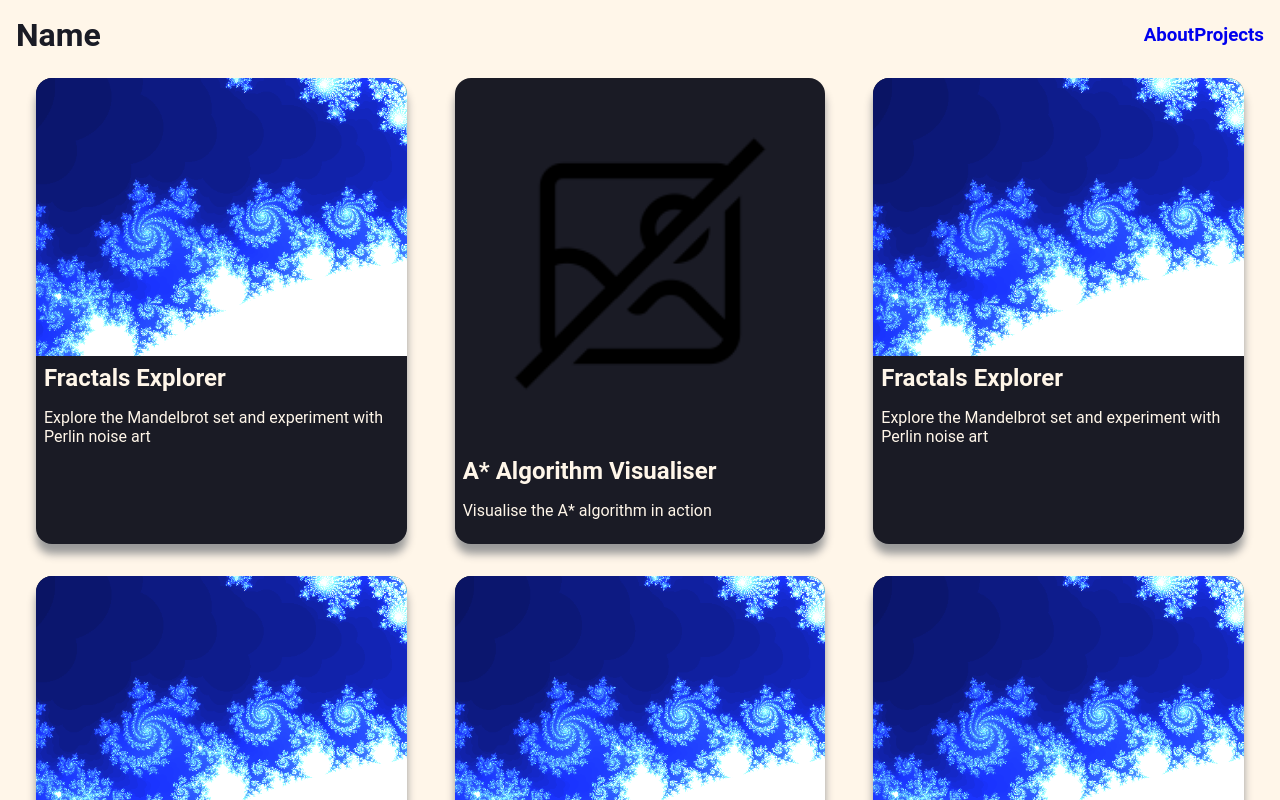
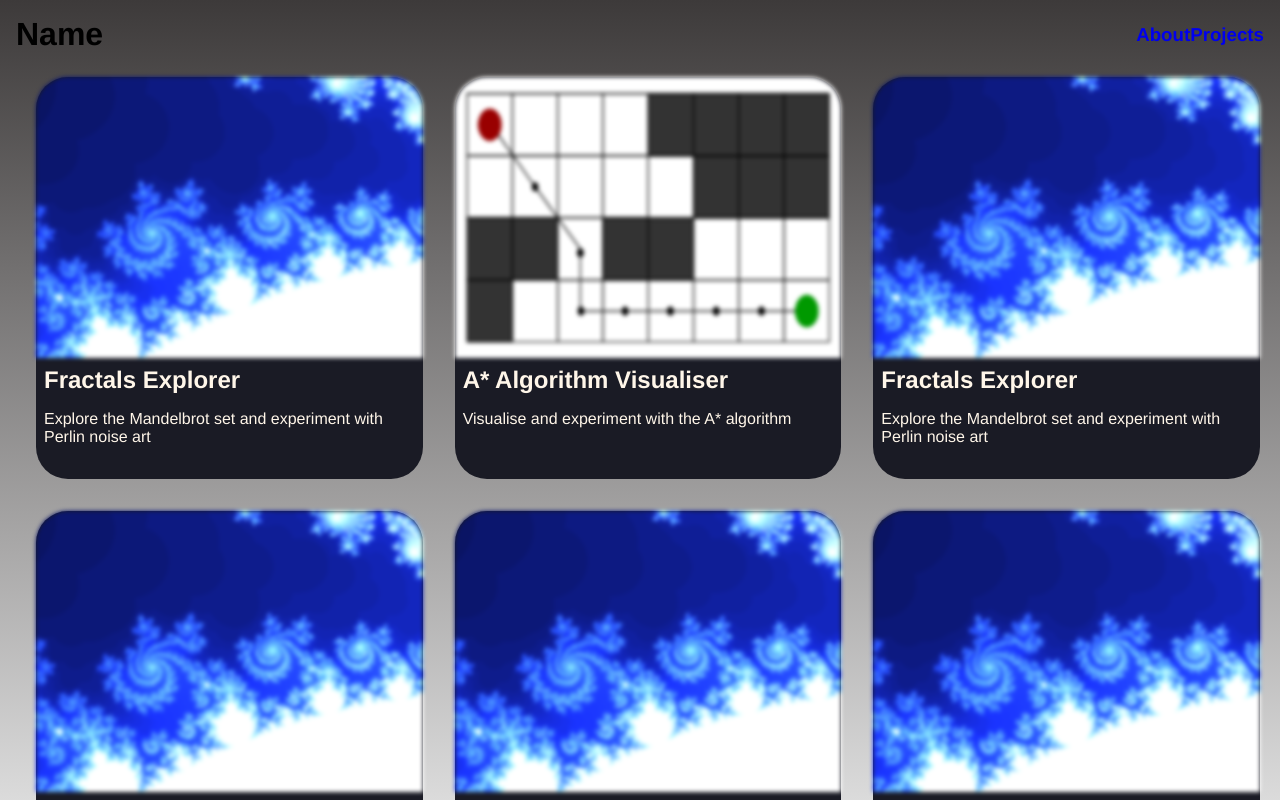
Before and after one commit to Septy2000/Portfolio-Website, a Next.js app: page / in a window 1280 px wide. Shown: the top 800 px of the page. Built offline with nearby package versions, Linux system fonts and the light colour scheme.

Commit message:
Modified Cards transitions and removed flex wrapper

```diff
--- a/src/app/page.tsx
+++ b/src/app/page.tsx
@@ -6,6 +6,7 @@ import PlainLinkWrapper from "@/components/custom-links/PlainLinkWrapper";
 import {
     image_missing_image,
     mandelbrot_thumbnail_image,
+    a_star_algorithm_image,
 } from "@/components/Images";
 
 export default function AboutMePage() {
@@ -18,18 +19,12 @@ export default function AboutMePage() {
             description:
                 "Explore the Mandelbrot set and experiment with Perlin noise art",
         },
+
         {
             title: "A* Algorithm Visualiser",
-            slug: "a-star-algorithm-visualiser",
-            imgagePath: mandelbrot_thumbnail_image,
-            description: "Visualise the A* algorithm in action",
-        },
-        {
-            title: "Fractals Explorer",
             slug: "fractals-explorer",
-            imagePath: mandelbrot_thumbnail_image,
-            description:
-                "Explore the Mandelbrot set and experiment with Perlin noise art",
+            imagePath: a_star_algorithm_image,
+            description: "Visualise and experiment with the A* algorithm",
         },
         {
             title: "Fractals Explorer",
@@ -64,10 +59,7 @@ export default function AboutMePage() {
     return (
         <CardsContainer $mh="28px">
             {projects.map((project, id) => (
-                <PlainLinkWrapper
-                    key={id}
-                    href={`${pathname}${projects[0].slug}`}
-                >
+                <PlainLinkWrapper key={id} href={`${pathname}${project.slug}`}>
                     <Card
                         imagePath={project.imagePath ?? image_missing_image}
                         title={project.title}
--- a/src/components/Images.tsx
+++ b/src/components/Images.tsx
@@ -1,5 +1,7 @@
 import mandelbrot_thumbnail from "/public/images/mandelbrot_thumbnail.png";
 import image_missing from "/public/images/image_missing.png";
+import a_star_algorithm from "/public/images/a_star_algorithm.png";
 
 export const mandelbrot_thumbnail_image = mandelbrot_thumbnail.src;
 export const image_missing_image = image_missing.src;
+export const a_star_algorithm_image = a_star_algorithm.src;
--- a/src/components/containers/Card.tsx
+++ b/src/components/containers/Card.tsx
@@ -3,26 +3,29 @@ import styled from "styled-components";
 import { Header, Text } from "@/components/typography/Typography";
 import Image from "next/image";
 const CardStyled = styled.div`
-    width: auto;
-    border-radius: ${({ theme }) => theme.borderRadius.medium};
-    box-shadow: 0px 10px 8px #999;
+    width: 100%;
+    border-radius: ${({ theme }) => theme.borderRadius.xlarge};
     display: flex;
     flex-direction: column;
     margin: ${({ theme }) => theme.margin.small};
     background-color: ${({ theme }) => theme.colors.surface.secondary};
     height: 100%;
-    transition: box-shadow 0.2s, transform 0.2s; /* Add transition for both box-shadow and transform */
+    transition: transform 0.2s;
     &:hover {
         transform: scale(1.03);
-        box-shadow: 0px 15px 12px #999;
     }
 `;
 
 const CardImageStyled = styled(Image)`
     border-radius: ${({ theme }) =>
-        `${theme.borderRadius.medium} ${theme.borderRadius.medium} 0 0`};
+        `${theme.borderRadius.xlarge} ${theme.borderRadius.xlarge} 0 0`};
     width: 100%;
-    height: auto;
+    height: 70%;
+    transition: filter 0.2s;
+    filter: blur(2px);
+    ${CardStyled}:hover & {
+        filter: none;
+    }
 `;
 
 type CardProps = {
--- a/src/styles/Containers.styled.tsx
+++ b/src/styles/Containers.styled.tsx
@@ -26,7 +26,6 @@ export const CardsContainer = styled.div<{
     gap: ${({ theme }) => theme.padding.xlarge};
     column-gap: ${({ theme }) => theme.padding.xlarge};
     grid-auto-rows: auto;
-    background-color: ${({ theme }) => theme.colors.surface.primary};
     padding: ${({ $p }) => ($p ? $p : "none")};
     padding-left: ${({ $ph }) => ($ph ? $ph : "none")};
     padding-right: ${({ $ph }) => ($ph ? $ph : "none")};
--- a/src/styles/GlobalStyles.tsx
+++ b/src/styles/GlobalStyles.tsx
@@ -6,13 +6,16 @@ const GlobalStyles = createGlobalStyle`
         margin: 0;
         padding: 0;
         box-sizing: border-box;
-        font-family: "Roboto", sans-serif, Arial;
+        font-family: "Helvetica", sans-serif, Arial;
+    }
+
+    html, body {
+        margin: 0;
+        height: 100%;
     }
 
     body {
-        background: ${theme.colors.surface.primary};
-        color: ${theme.colors.text.primary};
+        background: linear-gradient(180deg, #3d3a3a, #dbdbdb); /* Diagonal gradient */
     }
 `;
-
 export default GlobalStyles;
--- a/src/styles/NavBar.styled.tsx
+++ b/src/styles/NavBar.styled.tsx
@@ -9,6 +9,7 @@ export const Header = styled.header`
     justify-content: space-between;
     align-items: center;
     padding: ${({ theme }) => theme.padding.medium};
+    background-color: transparent;
 `;
 
 export const Nav = styled.nav`
```
Also changed, not shown: src/styles/FlexItemWrapper.styled.tsx (deleted, +0 -8 lines).
